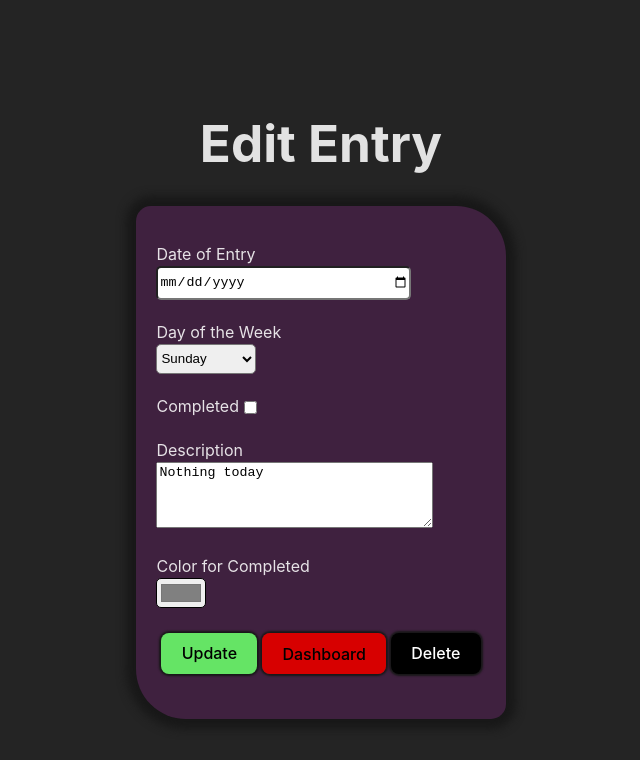
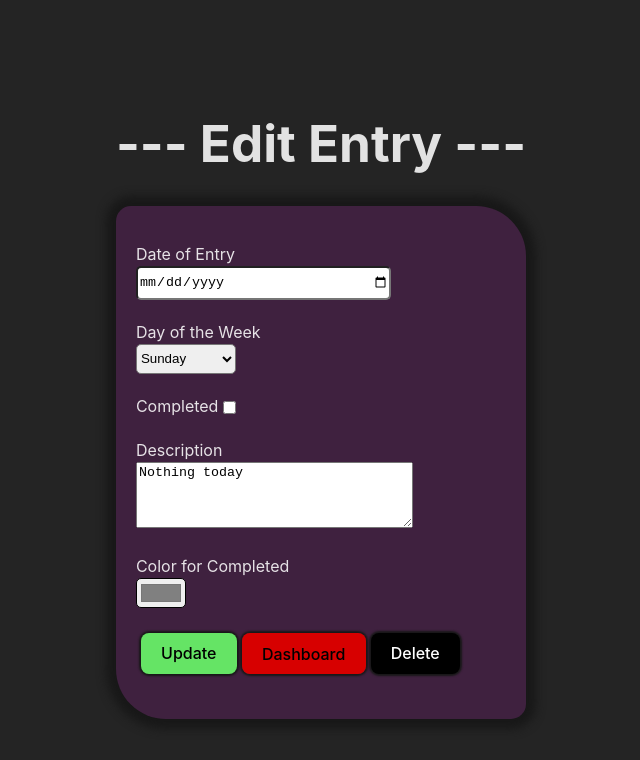
Before and after one commit to Wbradmeyer/discipline_tracker, a React (Vite) app in the folder client/: page /entries/update/1 in a window 1280 px wide. Shown: the top 760 px of the page, without its empty margins (319-959 px from the left). Built offline with nearby package versions, Linux system fonts and the light colour scheme; no server answers.

Commit message:
hypens on headers

```diff
--- a/client/src/components/EntryForm.jsx
+++ b/client/src/components/EntryForm.jsx
@@ -46,7 +46,7 @@ const EntryForm = () => {
 
   return (
     <div>
-      <h1>Add a New Entry</h1>
+      <h1>--- New Entry ---</h1>
       <form onSubmit={onSubmitHandler} className="form-card">
         {error ? <p style={{ color: "red" }}>{error.message}</p> : null}
         <div className="form-items">
--- a/client/src/components/GoalForm.jsx
+++ b/client/src/components/GoalForm.jsx
@@ -31,7 +31,7 @@ const GoalForm = () => {
 
   return (
     <div>
-      <h1>Add a New Goal</h1>
+      <h1>--- New Goal ---</h1>
       <form onSubmit={onSubmitHandler} className="form-card">
         {error ? <p style={{ color: "red" }}>{error.message}</p> : null}
         <div className="form-items">
--- a/client/src/components/UpdateEntry.jsx
+++ b/client/src/components/UpdateEntry.jsx
@@ -55,7 +55,7 @@ const UpdateEntry = () => {
 
   return (
     <div>
-      <h1>Edit Entry</h1>
+      <h1>--- Edit Entry ---</h1>
       <form onSubmit={onSubmitHandler} className="form-card">
         {error ? <p style={{ color: "red" }}>{error.message}</p> : null}
         <div className="form-items">
--- a/client/src/components/UpdateGoal.jsx
+++ b/client/src/components/UpdateGoal.jsx
@@ -41,7 +41,7 @@ const UpdateGoal = () => {
 
   return (
     <div>
-      <h1>Edit Goal</h1>
+      <h1>--- Edit Goal ---</h1>
       <form onSubmit={onSubmitHandler} className="form-card">
         {error ? <p style={{ color: "red" }}>{error.message}</p> : null}
         <div className="form-items">
```
